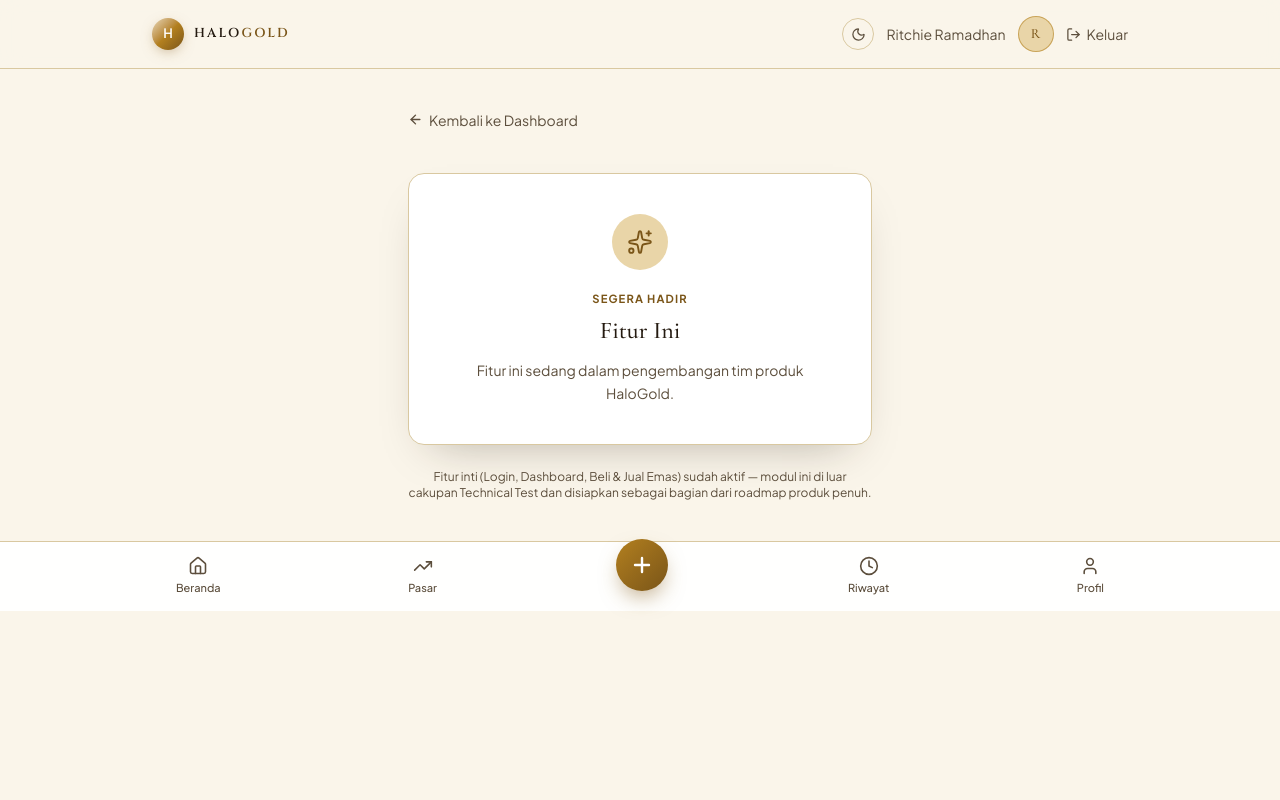
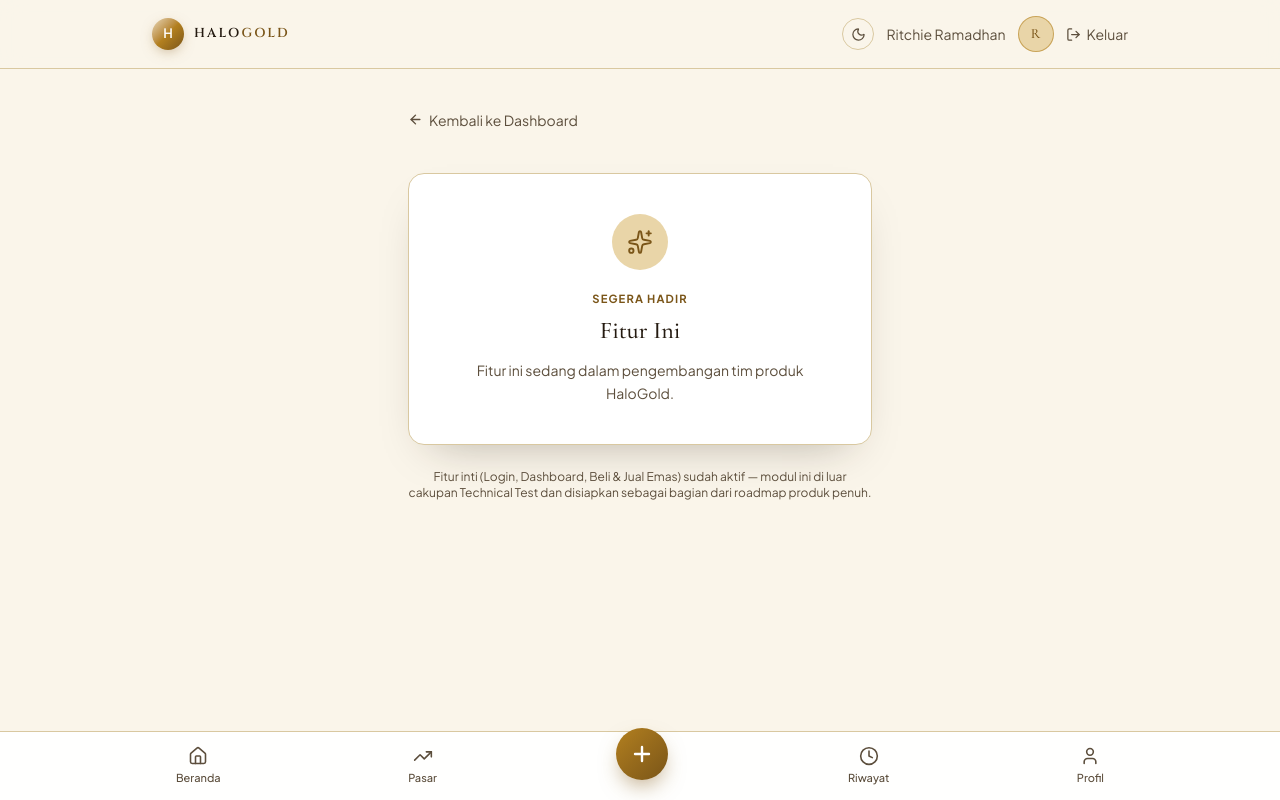
Before and after one commit to ritchie2024/halogold-fe-test, a Next.js app: page /segera-hadir in a window 1280 px wide. Built offline with nearby package versions, Linux system fonts and the light colour scheme.

Commit message:
Perbaiki bottom nav: pakai fixed position supaya tidak lepas saat scroll penuh

```diff
--- a/app/segera-hadir/page.js
+++ b/app/segera-hadir/page.js
@@ -22,7 +22,7 @@
     DESCRIPTIONS[fitur] || "Fitur ini sedang dalam pengembangan tim produk HaloGold.";
 
   return (
-    <div className="min-h-screen bg-cream">
+    <div className="min-h-screen bg-cream pb-16">
       <Header />
 
       <main className="mx-auto max-w-lg px-4 py-10 sm:px-6">
--- a/components/BottomNav.js
+++ b/components/BottomNav.js
@@ -15,7 +15,7 @@
   const pathname = usePathname();
 
   return (
-    <nav className="sticky bottom-0 z-20 border-t border-line bg-surface/95 backdrop-blur-md">
+    <nav className="fixed inset-x-0 bottom-0 z-20 border-t border-line bg-surface/95 backdrop-blur-md">
       <div className="mx-auto flex max-w-5xl items-center justify-between px-6 py-2.5 sm:px-10">
         {TABS.slice(0, 2).map((tab) => {
           const Icon = tab.icon;
```
